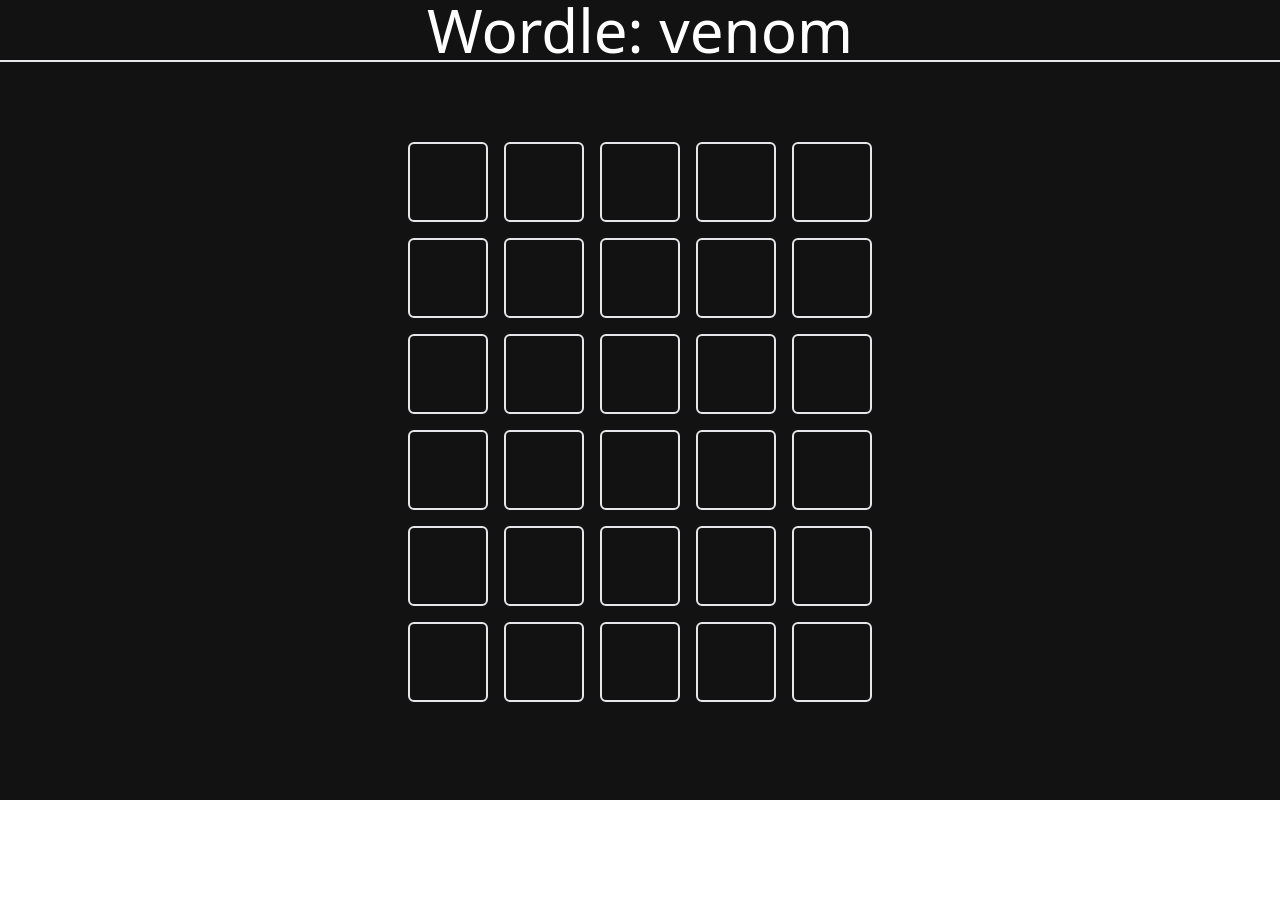
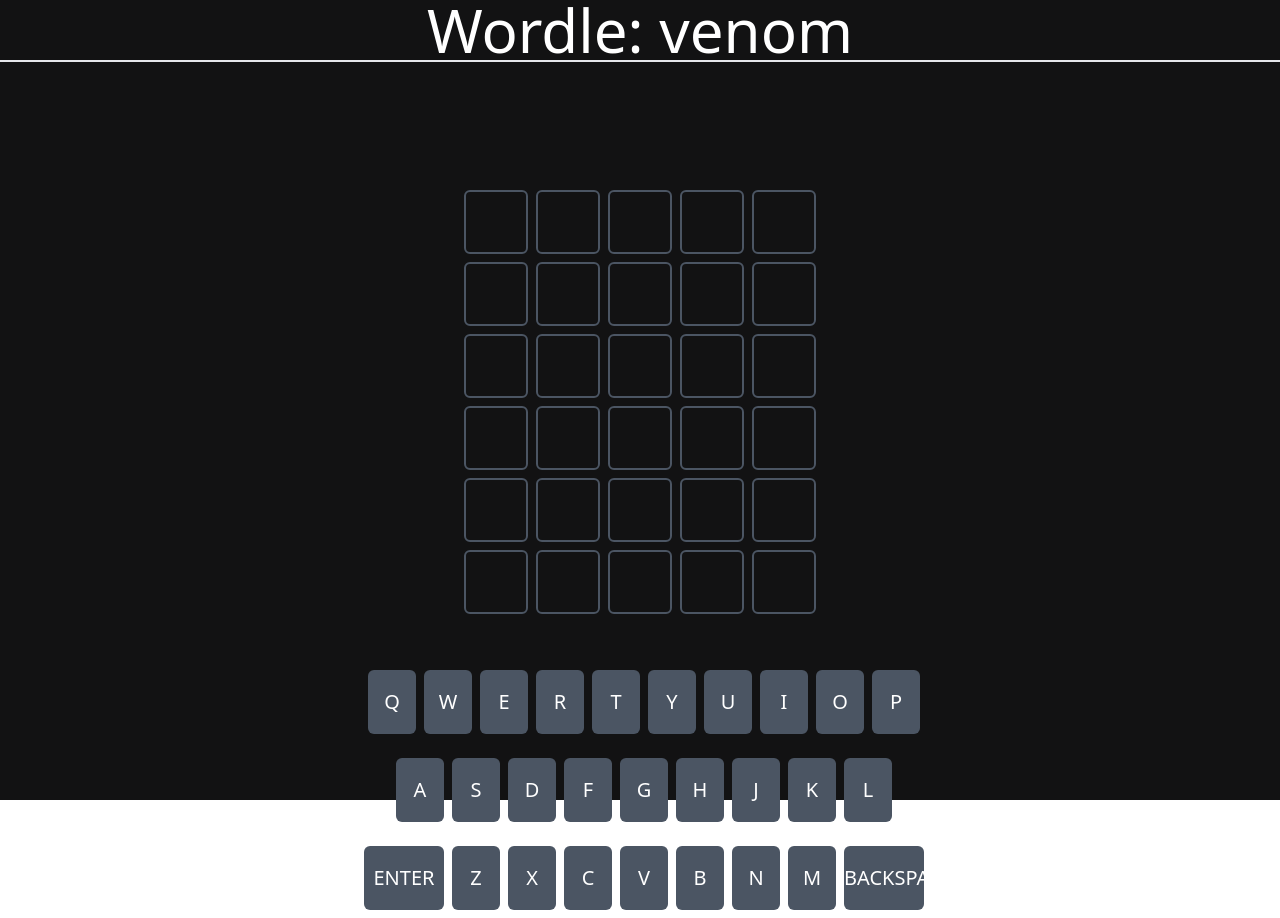
Before and after one commit to premiare/wordle, a React (Create React App) app: page / in a window 1280 px wide. Before the commit the page ends 800 px from the top, so only its background shows below. Built offline with nearby package versions, Linux system fonts and the light colour scheme.

Commit message:
Add keyboard UI

```diff
--- a/src/App.js
+++ b/src/App.js
@@ -1,6 +1,7 @@
 import { useState, useEffect } from "react";
 import words from "./words.json";
 import { Row } from "./Row";
+import { Keyboard } from "./Keyboard";
 const WORD_LENGTH = 5;
 
 function App() {
@@ -23,6 +24,8 @@ function App() {
   const handleGuess = () => {
 
   }
+
+
 
   useEffect(() => {
     const handleKeyDown = (e) => {
@@ -50,11 +53,13 @@ function App() {
         }
       } else {
         setCurrentGuess(currentGuess + e.key);
-        if (currentGuess.length === WORD_LENGTH && guessCount !== 6) {
+        if (currentGuess.length == WORD_LENGTH && guessCount !== 6) {
           // setGuesses(guesses.concat(currentGuess));
           guesses.splice(guessCount, 1, currentGuess);
           setCurrentGuess("");
           setGuessCount(guessCount + 1);
+        } else if (currentGuess.length > WORD_LENGTH) {
+          return
         }
       }
     }
@@ -66,7 +71,7 @@ function App() {
     return () => {
      window.removeEventListener("keydown", handleKeyDown);
     }
-  }, [currentGuess, guesses, guessCount])
+  }, [currentGuess, guesses, guessCount, todaysWord])
     console.log("current guess =>", currentGuess, guesses);
     console.log(guessCount);
 
@@ -76,12 +81,13 @@ function App() {
         <div className="flex flex-row justify-center w-full border-b-2">
           <h1 className="text-white text-6xl font-medium">Wordle: {todaysWord}</h1>
         </div>
-        <div className="flex flex-col gap-2 justify-center items-center w-full mt-20">
+        <div className="flex flex-col gap-2 justify-center items-center w-full mt-32 mb-12">
           {guesses.map((guess, index) => {
             const isCurrentGuess = index === guesses.findIndex(val => val == null);
             return <Row key={index} guess={isCurrentGuess ? currentGuess : guess ?? ""} wordLength={WORD_LENGTH} />;
           })}
         </div>
+        <Keyboard />
       </div>
     </div>
   );
--- /dev/null
+++ b/src/Keyboard.js
@@ -0,0 +1,58 @@
+import React from 'react'
+
+const KeyboardRow = () => {
+  return (
+      <div className="flex bg-red-500 flex-row justify-center items-center h-20 w-full mb-2" id="keyboardRow">
+
+      </div>
+  )
+}
+
+const KeyboardKey = ({ keyValue, specialKey }) => {
+  return (
+    <button type="button" data-key={keyValue.toUpperCase()} className={`bg-gray-400 text-white text-xl fold-bold ${specialKey ? "w-20" : "w-12" } h-16 bg-gray-600 rounded-md ml-2`}>{keyValue.toUpperCase()}</button>
+  )
+}
+
+export const Keyboard = () => {
+  return (
+    <>
+    <div className="w-full h-auto">
+      <div className="flex flex-row justify-center items-center h-20 w-full mb-2" id="keyboardRow">
+        <KeyboardKey keyValue="q" />
+        <KeyboardKey keyValue="w" />
+        <KeyboardKey keyValue="e" />
+        <KeyboardKey keyValue="r" />
+        <KeyboardKey keyValue="t" />
+        <KeyboardKey keyValue="y" />
+        <KeyboardKey keyValue="u" />
+        <KeyboardKey keyValue="i" />
+        <KeyboardKey keyValue="o" />
+        <KeyboardKey keyValue="p" />
+      </div>
+      <div className="flex flex-row justify-center items-center h-20 w-full mb-2" id="keyboardRow">
+        <KeyboardKey keyValue="a" />
+        <KeyboardKey keyValue="s" />
+        <KeyboardKey keyValue="d" />
+        <KeyboardKey keyValue="f" />
+        <KeyboardKey keyValue="g" />
+        <KeyboardKey keyValue="h" />
+        <KeyboardKey keyValue="j" />
+        <KeyboardKey keyValue="k" />
+        <KeyboardKey keyValue="l" />
+      </div>
+      <div className="flex flex-row justify-center items-center h-20 w-full mb-2" id="keyboardRow">
+        <KeyboardKey keyValue="Enter" specialKey/>
+        <KeyboardKey keyValue="z" />
+        <KeyboardKey keyValue="x" />
+        <KeyboardKey keyValue="c" />
+        <KeyboardKey keyValue="v" />
+        <KeyboardKey keyValue="b" />
+        <KeyboardKey keyValue="n" />
+        <KeyboardKey keyValue="m" />
+        <KeyboardKey keyValue="Backspace" specialKey/>
+      </div>
+      </div>
+    </>
+  )
+};
--- a/src/Row.js
+++ b/src/Row.js
@@ -3,12 +3,12 @@ export const Row = ({ guess, wordLength }) => {
   const tiles = [];
   for (let i = 0; i < wordLength; i++) {
     const char = guess[i];
-    tiles.push(<div key={i} className="flex flex-col justify-center items-center w-20 h-20 text-5xl font-medium border-gray-200 border-2 rounded-md">
+    tiles.push(<div key={i} className="flex flex-col justify-center items-center w-16 h-16 text-5xl font-medium border-gray-600 border-2 rounded-md">
               {char}
               </div>)
   }
   return (
-    <div className="flex gap-4 mb-2 flex-row justify-center items-center text-white w-full h-20 uppercase">
+    <div className="flex gap-2 flex-row justify-center items-center text-white w-full uppercase">
       {tiles}
     </div>
   )
```
